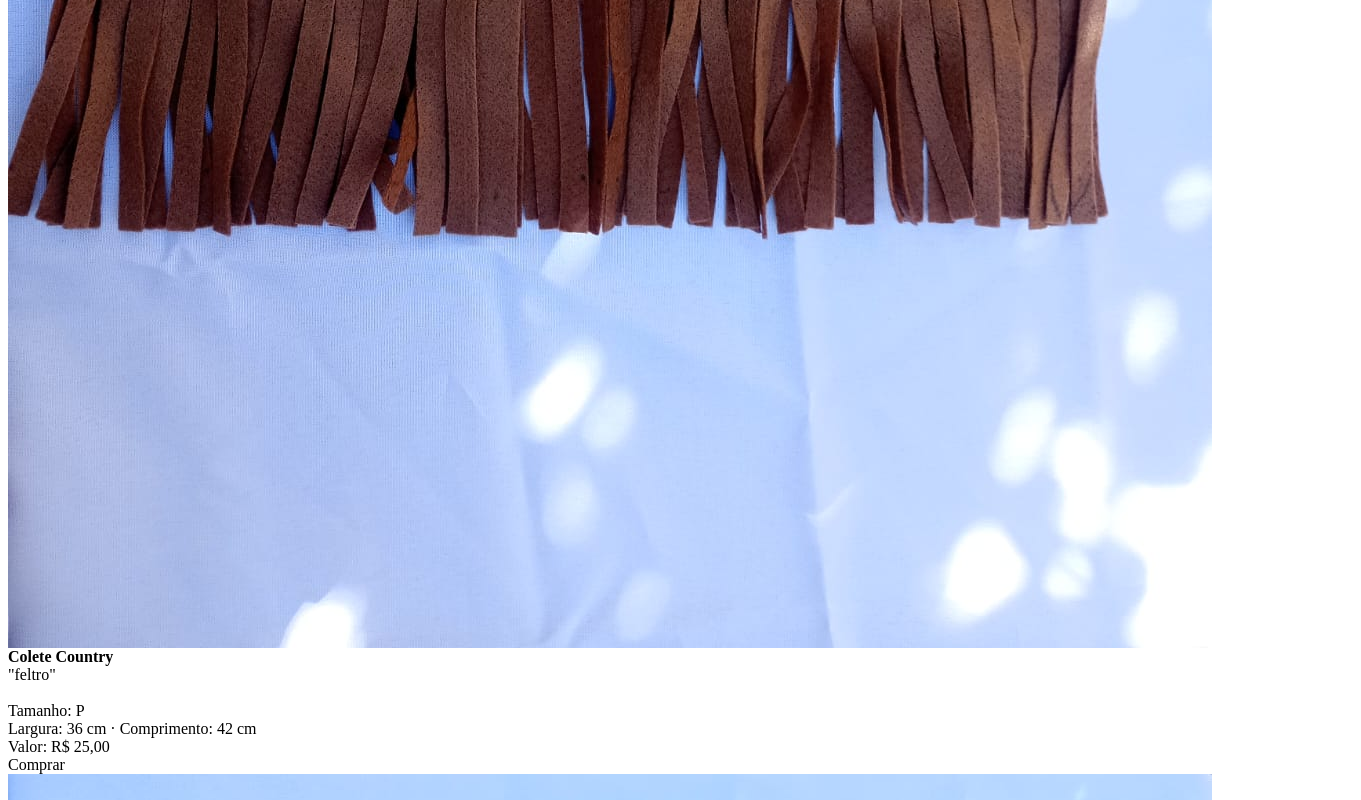
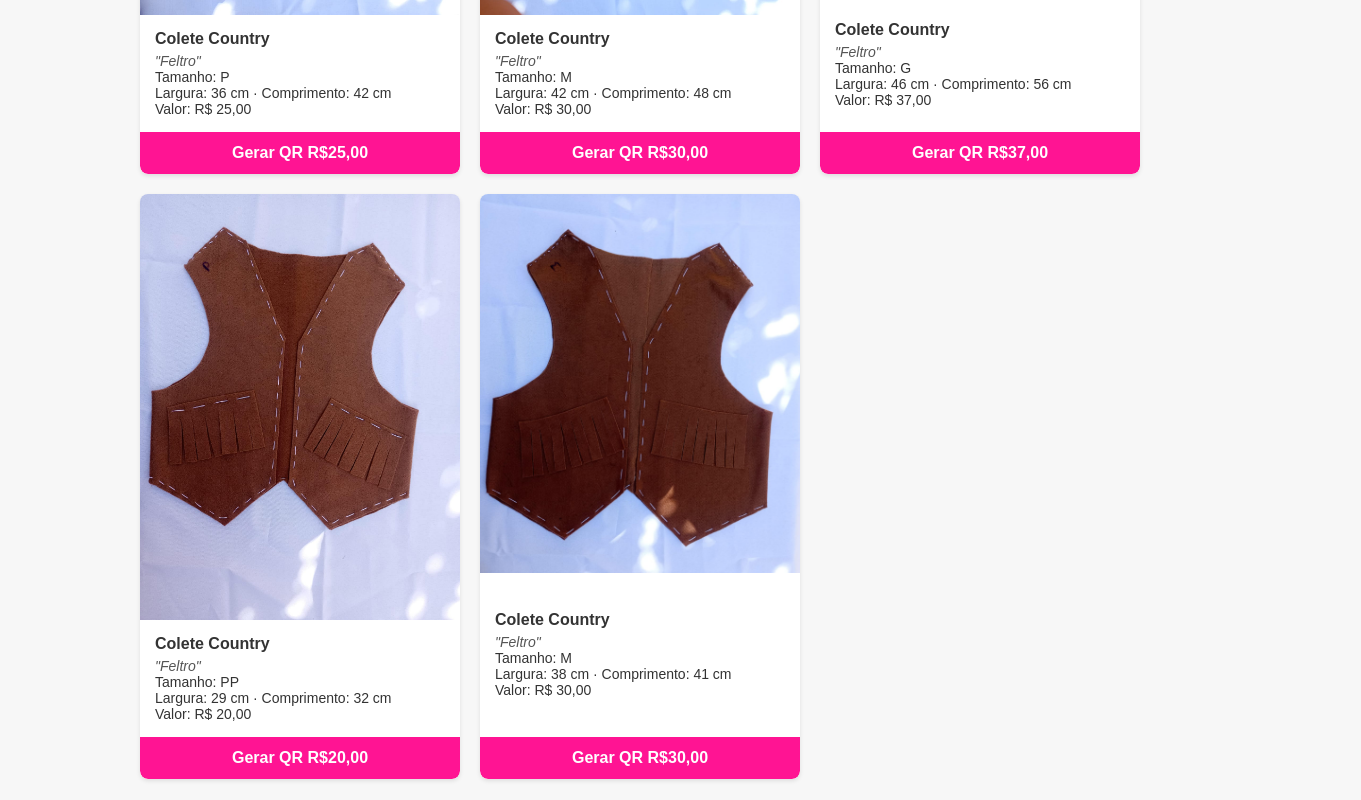
Before and after one commit to Encantos-da-lis/pagina-vendas, a website: page index.html in a window 1280 px wide. Shown: the part 960-1760 px from the top of the page, 1361 px wide, since content can reach past the window. Drawn offline with Linux system fonts and the light colour scheme.

Commit message:
Update index.html

```diff
--- a/index.html
+++ b/index.html
@@ -1,70 +1,187 @@
-<div class="page-border">
+<!DOCTYPE html>
+<html lang="pt-BR">
+<head>
+  <meta charset="UTF-8">
+  <title>Encantos da Lis – Colete Country</title>
+  <style>
+    body {
+      font-family: sans-serif;
+      margin: 0; padding: 0;
+      background: #f7f7f7;
+      color: #333;
+    }
+    .header {
+      text-align: center;
+      background: #fff;
+      padding: 20px;
+      box-shadow: 0 2px 4px rgba(0,0,0,0.1);
+    }
+    .header img {
+      width: 150px;
+      height: auto;
+      border-radius: 50%;
+    }
+    .header h1 {
+      margin: 10px 0 5px;
+      font-size: 24px;
+    }
+    .header p {
+      margin: 0;
+      font-size: 14px;
+      line-height: 1.4;
+      max-width: 400px;
+      margin-left: auto;
+      margin-right: auto;
+    }
+    .products {
+      display: grid;
+      grid-template-columns: repeat(auto-fit,minmax(240px,1fr));
+      gap: 20px;
+      padding: 20px;
+      max-width: 1000px;
+      margin: 0 auto;
+    }
+    .product {
+      background: #fff;
+      border-radius: 8px;
+      overflow: hidden;
+      box-shadow: 0 2px 4px rgba(0,0,0,0.1);
+      display: flex;
+      flex-direction: column;
+      justify-content: space-between;
+    }
+    .product img {
+      width: 100%;
+      height: auto;
+      object-fit: cover;
+    }
+    .info {
+      padding: 15px;
+      font-size: 14px;
+    }
+    .info strong {
+      display: block;
+      margin-bottom: 5px;
+      font-size: 16px;
+    }
+    .info em {
+      color: #555;
+    }
+    .buy-button {
+      display: block;
+      text-align: center;
+      padding: 12px;
+      background: #FF1493;
+      color: #fff;
+      text-decoration: none;
+      font-weight: bold;
+      border-bottom-left-radius: 8px;
+      border-bottom-right-radius: 8px;
+    }
+    .buy-button:hover {
+      background: #e01381;
+    }
+  </style>
+</head>
+<body>
+
+  <!-- HEADER COM FOTO E SOBRE MIM -->
+  <div class="header">
+    <img src="eliza.jpg" alt="Eliza Gabriela">
+    <h1>Sobre Mim</h1>
+    <p>
+      Eliza Gabriela<br>
+      Laceira<br>
+      Sou empreendedora de laços há 1 ano, comecei do nada para entregar tudo para as mamães que amam deixar sua princesa ainda mais linda.<br>
+      Tenho 25 anos e sou mãe do João Pedro e da Anna Lis.<br>
+      Comecei com minha princesa Lis para realizar o sonho de ter uma princesa e fazer da minha paixão minha fonte de renda.<br>
+      Sempre será um prazer atender você!
+    </p>
+  </div>
+
+  <!-- PRODUTOS -->
   <div class="products">
 
     <!-- Produto 1 -->
     <div class="product">
       <img src="imagem1.jpg" alt="Colete Country">
       <div class="info">
-        <strong>Colete Country</strong><br>
-        <span class="material">"feltro"</span><br><br>
+        <strong>Colete Country</strong>
+        <em>"Feltro"</em><br>
         Tamanho: P<br>
         Largura: 36 cm · Comprimento: 42 cm<br>
         Valor: R$ 25,00
       </div>
-      <a class="buy-button" data-value="25.00">Comprar</a>
+      <a class="buy-button" href="#" data-price="25">Gerar QR R$25,00</a>
     </div>
 
     <!-- Produto 2 -->
     <div class="product">
       <img src="imagem2.jpg" alt="Colete Country">
       <div class="info">
-        <strong>Colete Country</strong><br>
-        <span class="material">"feltro"</span><br><br>
+        <strong>Colete Country</strong>
+        <em>"Feltro"</em><br>
         Tamanho: M<br>
         Largura: 42 cm · Comprimento: 48 cm<br>
         Valor: R$ 30,00
       </div>
-      <a class="buy-button" data-value="30.00">Comprar</a>
+      <a class="buy-button" href="#" data-price="30">Gerar QR R$30,00</a>
     </div>
 
     <!-- Produto 3 -->
     <div class="product">
       <img src="imagem3.jpg" alt="Colete Country">
       <div class="info">
-        <strong>Colete Country</strong><br>
-        <span class="material">"feltro"</span><br><br>
+        <strong>Colete Country</strong>
+        <em>"Feltro"</em><br>
         Tamanho: G<br>
         Largura: 46 cm · Comprimento: 56 cm<br>
         Valor: R$ 37,00
       </div>
-      <a class="buy-button" data-value="37.00">Comprar</a>
+      <a class="buy-button" href="#" data-price="37">Gerar QR R$37,00</a>
     </div>
 
     <!-- Produto 4 -->
     <div class="product">
       <img src="imagem4.jpg" alt="Colete Country">
       <div class="info">
-        <strong>Colete Country</strong><br>
-        <span class="material">"feltro"</span><br><br>
-        Tamanho: GG<br>
+        <strong>Colete Country</strong>
+        <em>"Feltro"</em><br>
+        Tamanho: PP<br>
         Largura: 29 cm · Comprimento: 32 cm<br>
         Valor: R$ 20,00
       </div>
-      <a class="buy-button" data-value="20.00">Comprar</a>
+      <a class="buy-button" href="#" data-price="20">Gerar QR R$20,00</a>
     </div>
 
     <!-- Produto 5 -->
     <div class="product">
       <img src="imagem5.jpg" alt="Colete Country">
       <div class="info">
-        <strong>Colete Country</strong><br>
-        <span class="material">"feltro"</span><br><br>
-        Tamanho: EG<br>
+        <strong>Colete Country</strong>
+        <em>"Feltro"</em><br>
+        Tamanho: M<br>
         Largura: 38 cm · Comprimento: 41 cm<br>
         Valor: R$ 30,00
       </div>
-      <a class="buy-button" data-value="30.00">Comprar</a>
+      <a class="buy-button" href="#" data-price="30">Gerar QR R$30,00</a>
     </div>
 
   </div>
-</div>
+
+  <!-- AQUI VOCÊ COLOCA O SEU SCRIPT DE GERAÇÃO DE QR E WHATSAPP -->
+  <script>
+    // Exemplo simplificado: abrir link de pagamento ou WhatsApp
+    document.querySelectorAll('.buy-button').forEach(btn => {
+      btn.addEventListener('click', e => {
+        e.preventDefault();
+        const price = btn.dataset.price;
+        // aqui você chama seu endpoint Netlify /generateQr?valor=price
+        // e depois abre modal ou redireciona para o pix
+        alert('Gerar QR de R$' + price);
+      });
+    });
+  </script>
+
+</body>
+</html>
```
